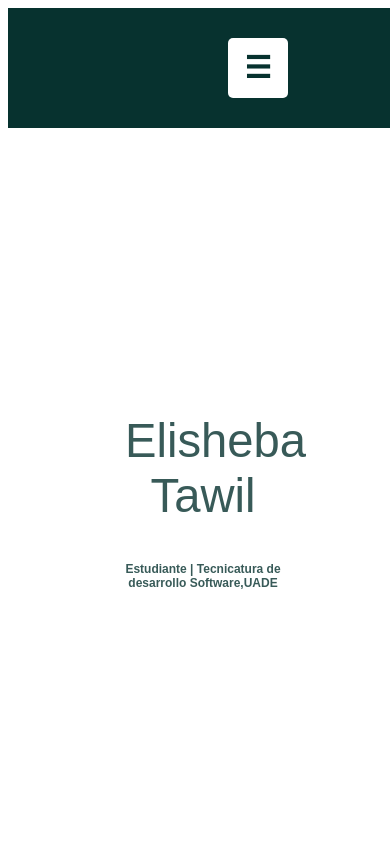
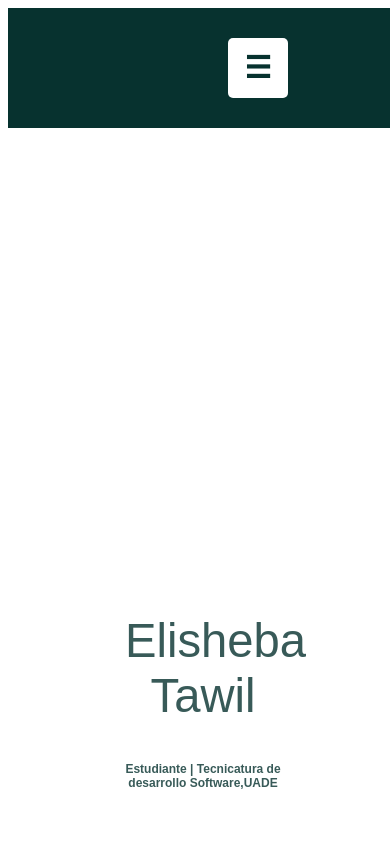
Before and after one commit to ElishebaTawil/CV, a plain HTML site: page index.html in a window 390 px wide. Shown: the top 844 px of the page. Drawn offline with Linux system fonts and the light colour scheme.

Commit message:
version 8

```diff
--- a/css/estilo.css
+++ b/css/estilo.css
@@ -138,10 +138,12 @@ label{
         justify-content: center;
     }
     .main2{
-        height: 700px;
+        height: 900px;
         align-items: center;
         position: relative;
+        padding-top: 200px;
     }
+
 
 
 
```
